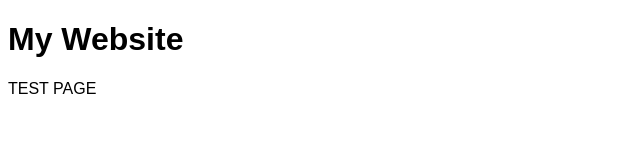
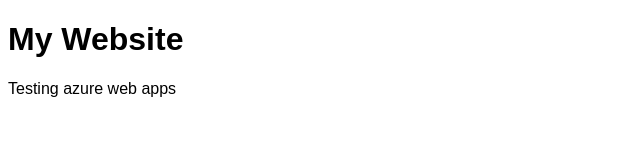
Before and after one commit to russelljmorgan/Test_web_app, a plain HTML site: page index.html in a window 1280 px wide. Shown: the whole page, without its empty margins (0-640 px from the left). Drawn offline with Linux system fonts and the light colour scheme.

Commit message:
Update index.html

```diff
--- a/index.html
+++ b/index.html
@@ -13,7 +13,7 @@
 <body>
 
 <h1>My Website</h1>
-<p>TEST PAGE</p>
+<p>Testing azure web apps</p>
 
 </body>
 </html>
```
